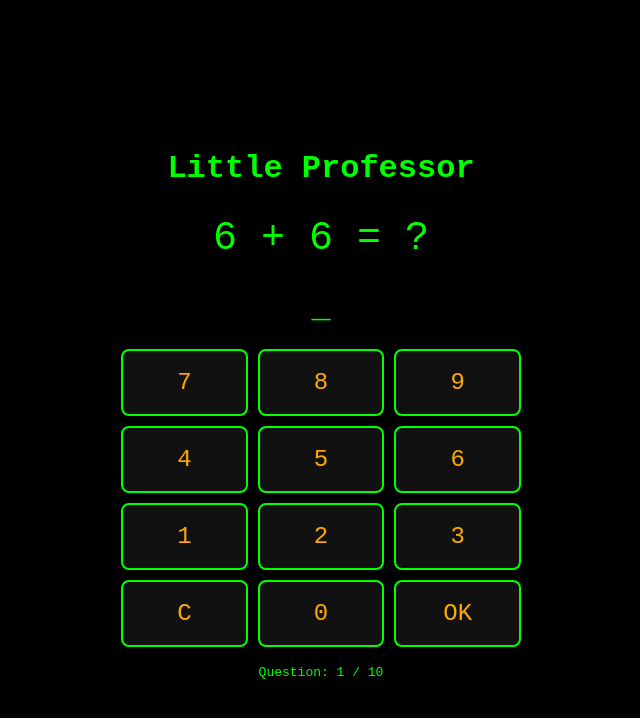
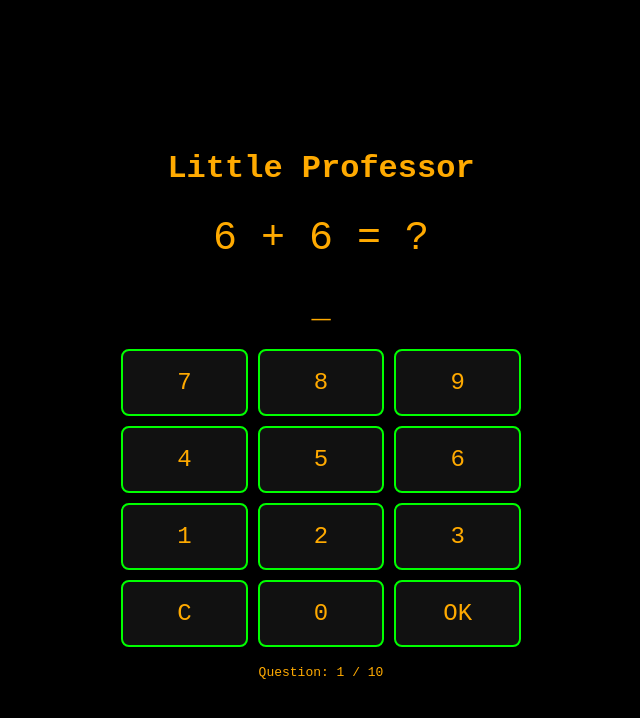
Before and after one commit to Tobitastik/little-professor, a React (Vite) app: page / in a window 1280 px wide. Shown: the top 718 px of the page, without its empty margins (319-959 px from the left). Built offline with nearby package versions, Linux system fonts and the light colour scheme.

Commit message:
colorscheme

```diff
--- a/src/App.css
+++ b/src/App.css
@@ -3,7 +3,7 @@
   min-height: 100vh;
   width: 100vw;
   background-color: black;
-  color: #00ff00;
+  color: #ffaa00;
   display: flex;
   align-items: center;
   justify-content: center;
```
